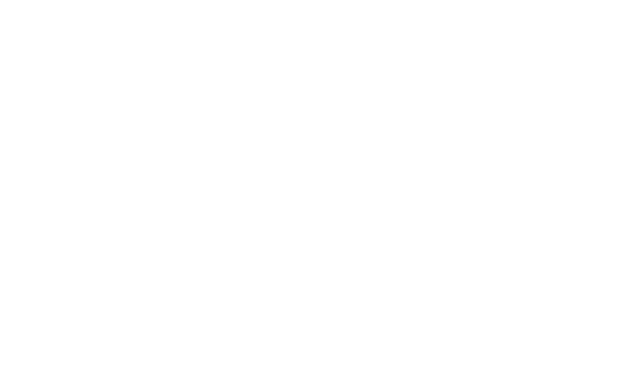
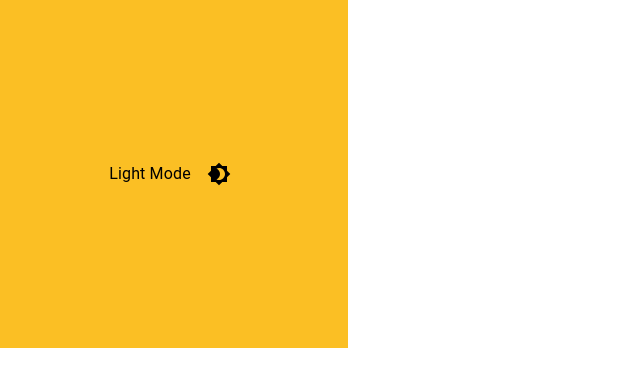
Before and after one commit to spike-rx/book-store, a React (Create React App) app: page / in a window 1280 px wide. Shown: the top 386 px of the page, without its empty margins (0-640 px from the left). Built offline with nearby package versions, Linux system fonts and the light colour scheme.

Commit message:
init mui and redux-toolkit

```diff
--- a/package.json
+++ b/package.json
@@ -3,6 +3,9 @@
   "version": "0.1.0",
   "private": true,
   "dependencies": {
+    "@emotion/react": "^11.11.0",
+    "@emotion/styled": "^11.11.0",
+    "@mui/icons-material": "^5.11.16",
     "@mui/material": "^5.13.2",
     "@mui/styled-engine-sc": "^5.12.0",
     "@reduxjs/toolkit": "^1.9.5",
@@ -15,6 +18,7 @@
     "@types/react-dom": "^18.2.4",
     "react": "^18.2.0",
     "react-dom": "^18.2.0",
+    "react-redux": "^8.0.5",
     "react-router": "^6.11.2",
     "react-scripts": "5.0.1",
     "styled-components": "^6.0.0-rc.2",
--- a/src/App.tsx
+++ b/src/App.tsx
@@ -1,6 +1,66 @@
-import React from 'react'
+import { useSelector } from 'react-redux'
+import { useState, useMemo } from 'react'
+
+import React, { createTheme, ThemeProvider } from '@mui/material/styles'
+
+import Square from './components/square/Square'
+
+const getDesignTokens = (mode: any) => ({
+  palette: {
+    mode,
+    ...(mode === 'light'
+      ? {
+          // palette values for light mode
+          primary: {
+            main: '#fffbeb'
+          },
+          divider: '#fde68a',
+          background: {
+            default: '#fbbf24',
+            paper: '#fbbf24'
+          },
+          text: {
+            primary: '#000',
+            secondary: '#27272a'
+          }
+        }
+      : {
+          // palette values for dark mode
+          primary: {
+            main: '#dbf4ff'
+          },
+          divider: '#004282',
+          background: {
+            default: '#000e21',
+            paper: '#000e21'
+          },
+          text: {
+            primary: '#fff',
+            secondary: '#71717a'
+          }
+        })
+  }
+})
+
 function App () {
-  return <div></div>
+  const [mode, setMode] = useState('light')
+  const darkMode: boolean = useSelector((state: any) => state.theme.darkMode)
+
+  useMemo(() => {
+    if (darkMode) {
+      setMode('dark')
+    } else {
+      setMode('light')
+    }
+  }, [darkMode])
+
+  const theme = useMemo(() => createTheme(getDesignTokens(mode)), [mode])
+
+  return (
+    <ThemeProvider theme={theme}>
+      <Square />
+    </ThemeProvider>
+  )
 }
 
 export default App
--- /dev/null
+++ b/src/components/square/Square.tsx
@@ -0,0 +1,46 @@
+import { useSelector, useDispatch } from 'react-redux'
+import { Typography, Box, IconButton } from '@mui/material'
+import React from 'react'
+import { useTheme } from '@mui/material/styles'
+import Brightness4Icon from '@mui/icons-material/Brightness4'
+import Brightness7Icon from '@mui/icons-material/Brightness7'
+import { asyncToggleTheme, toggleTheme } from '../../store/reducers/themeSlice'
+
+export default function Square () {
+  const dispatch = useDispatch()
+  const darkMode: boolean = useSelector((state: any) => state.theme.darkMode)
+
+  const theme = useTheme()
+
+  return (
+    <>
+      <Box
+        sx={{
+          display: 'flex',
+          width: '300px',
+          height: '300px',
+          alignItems: 'center',
+          justifyContent: 'center',
+          bgcolor: 'background.default',
+          color: 'text.primary',
+          p: 3
+        }}
+      >
+        <Typography>{darkMode ? 'Dark' : 'Light'} Mode</Typography>
+        <IconButton
+          sx={{ ml: 1 }}
+          onClick={() => dispatch(toggleTheme())}
+          color='inherit'
+        >
+          { theme.palette.mode === 'dark'
+            ? (
+              <Brightness7Icon />
+              )
+            : (
+              <Brightness4Icon />
+              )}
+        </IconButton>
+      </Box>
+    </>
+  )
+}
--- a/src/index.tsx
+++ b/src/index.tsx
@@ -2,12 +2,17 @@
 import ReactDOM from 'react-dom/client'
 import './index.css'
 import App from './App'
+import { store } from './store/store'
+import { Provider } from 'react-redux'
 
 const root = ReactDOM.createRoot(
   document.getElementById('root') as HTMLElement
 )
+
 root.render(
   <React.StrictMode>
-    <App />
+    <Provider store={store}>
+      <App />
+    </Provider>
   </React.StrictMode>
 )
--- /dev/null
+++ b/src/store/reducers/themeSlice.tsx
@@ -0,0 +1,25 @@
+import { createSlice } from '@reduxjs/toolkit'
+
+const initialState = {
+  darkMode: Boolean(localStorage.getItem('darkMode'))
+}
+
+export const themeSlice = createSlice({
+  name: 'theme',
+  initialState,
+  reducers: {
+    toggleTheme: (state) => {
+      state.darkMode = !state.darkMode
+    }
+  }
+})
+
+export const asyncToggleTheme = () => (dispatch: any) => {
+  const isDarkMode = Boolean(localStorage.getItem('darkMode'))
+  localStorage.setItem('darkMode', (!isDarkMode).toString())
+  dispatch(toggleTheme())
+}
+
+export const { toggleTheme } = themeSlice.actions
+
+export default themeSlice.reducer
--- /dev/null
+++ b/src/store/store.tsx
@@ -0,0 +1,8 @@
+import { configureStore } from '@reduxjs/toolkit'
+import themeSlice from './reducers/themeSlice'
+
+export const store = configureStore({
+  reducer: {
+    theme: themeSlice
+  }
+})
```
Also changed, not shown: 1 other file (tests, documents, lock files or other folders).
